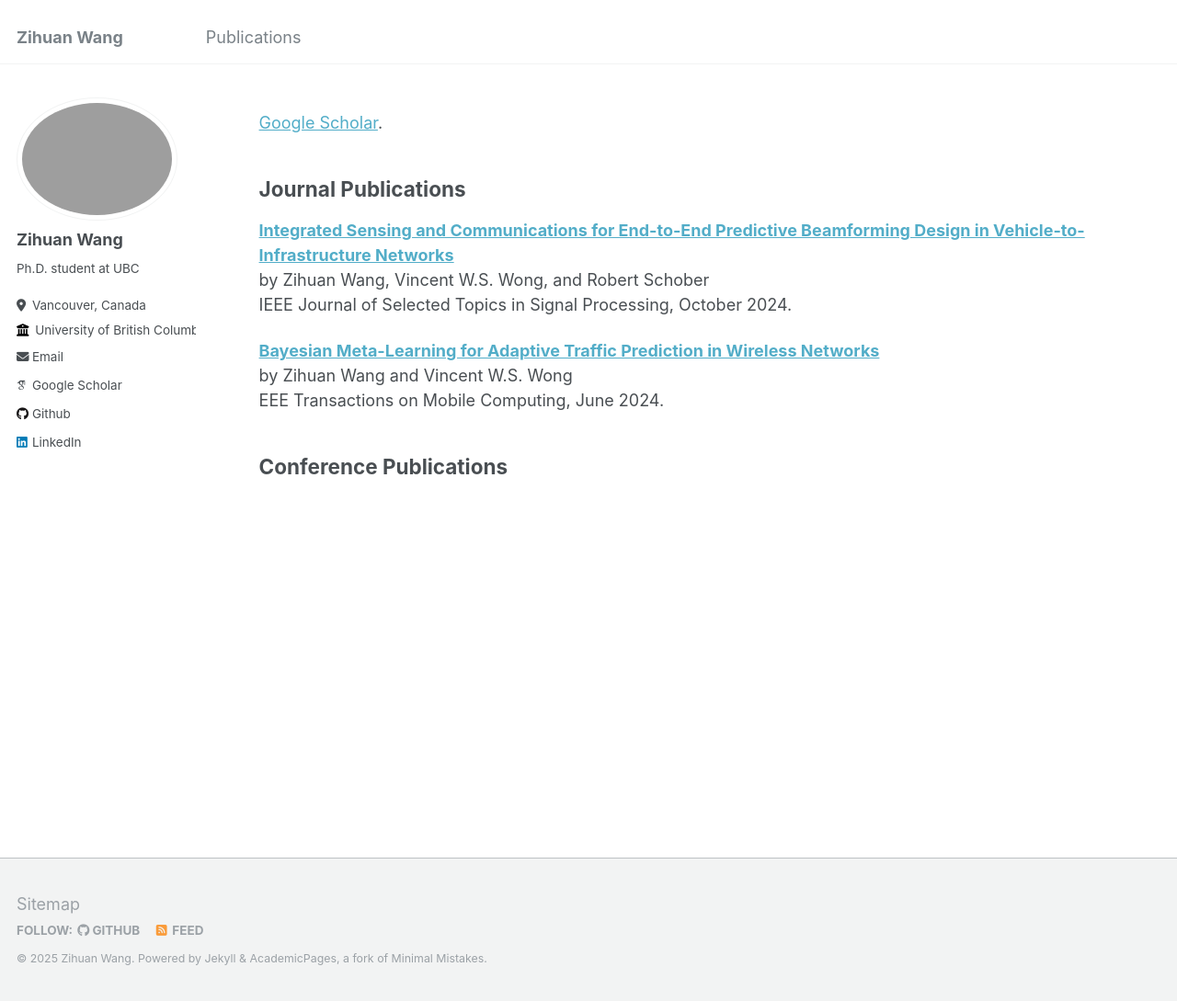
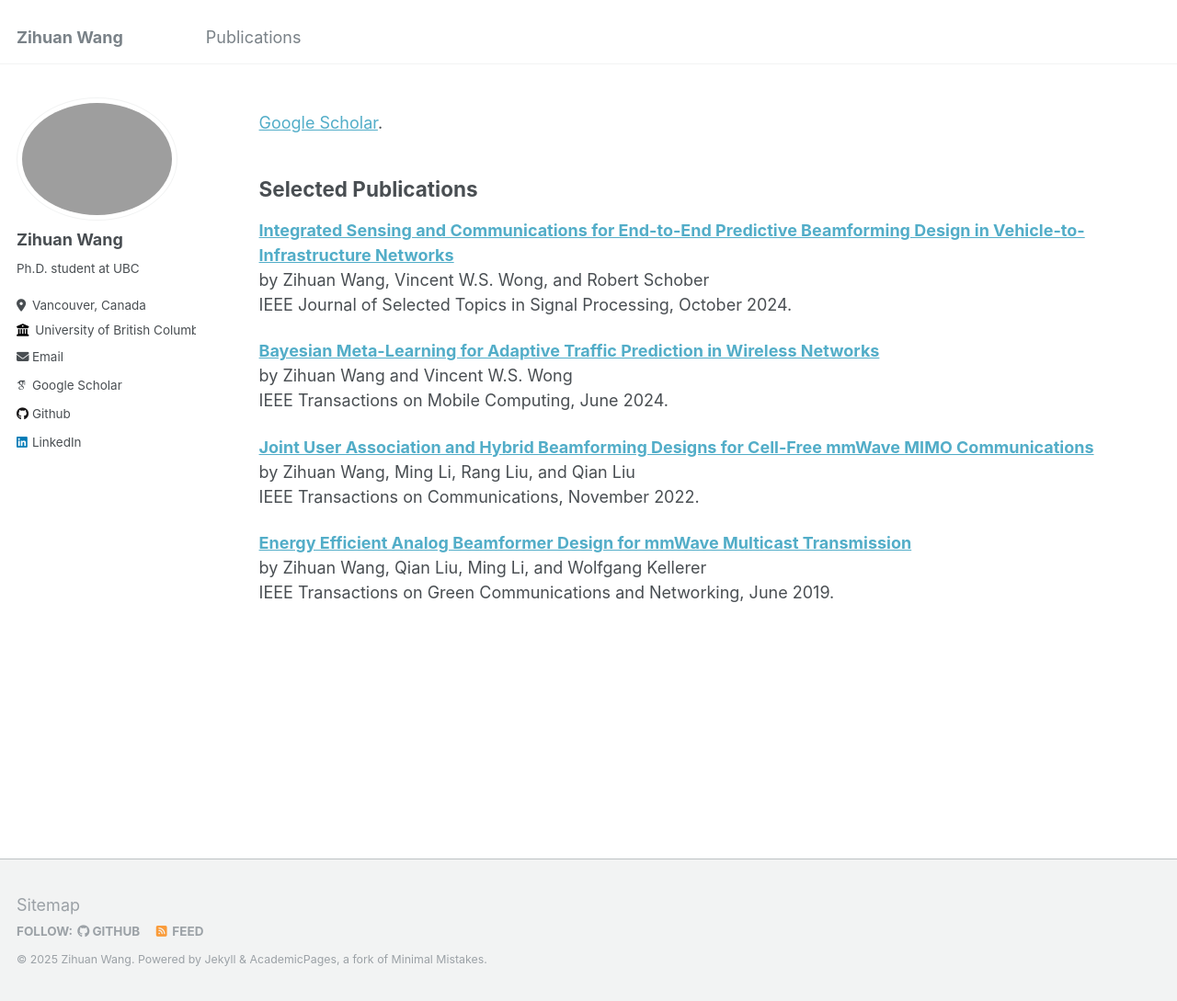
Before and after one commit to zihuanwang/zihuanwang.github.io, a Jekyll site: the page built from _pages/publications.md, in a window 1280 px wide and 1089 px high. Shown: the whole window at 92% size. Built offline with Jekyll 4.4.1, drawn with Linux system fonts in a browser that asks for light colours; some web fonts are replaced.

Commit message:
Update publications.md

```diff
--- a/_pages/publications.md
+++ b/_pages/publications.md
@@ -10,7 +10,7 @@ author_profile: true
 {% endif %}
 
 
-Journal Publications
+Selected Publications
 ------
 [**Integrated Sensing and Communications for End-to-End Predictive Beamforming Design in Vehicle-to-Infrastructure Networks**](http://zihuanwang.github.io/files/Integrated_Sensing_and_Communications_for_End-to-End_Predictive_Beamforming_Design_in_Vehicle-to-Infrastructure_Networks.pdf)<br>
 by Zihuan Wang, Vincent W.S. Wong, and Robert Schober <br>
@@ -18,9 +18,12 @@ IEEE Journal of Selected Topics in Signal Processing, October 2024.
 
 [**Bayesian Meta-Learning for Adaptive Traffic Prediction in Wireless Networks**](http://zihuanwang.github.io/files/Bayesian_Meta-Learning_for_Adaptive_Traffic_Prediction_in_Wireless_Networks.pdf)<br>
 by Zihuan Wang and Vincent W.S. Wong <br>
-EEE Transactions on Mobile Computing, June 2024.
+IEEE Transactions on Mobile Computing, June 2024.
 
+[**Joint User Association and Hybrid Beamforming Designs for Cell-Free mmWave MIMO Communications**](http://zihuanwang.github.io/files/Joint_User_Association_and_Hybrid_Beamforming_Designs_for_Cell-Free_mmWave_MIMO_Communications.pdf)<br>
+by Zihuan Wang, Ming Li, Rang Liu, and Qian Liu <br>
+IEEE Transactions on Communications, November 2022.
 
-
-Conference Publications
-------
+[**Energy Efficient Analog Beamformer Design for mmWave Multicast Transmission**](http://zihuanwang.github.io/files/Energy_Efficient_Analog_Beamformer_Design_for_mmWave_Multicast_Transmission.pdf)<br>
+by Zihuan Wang, Qian Liu, Ming Li, and Wolfgang Kellerer <br>
+IEEE Transactions on Green Communications and Networking, June 2019.
```
